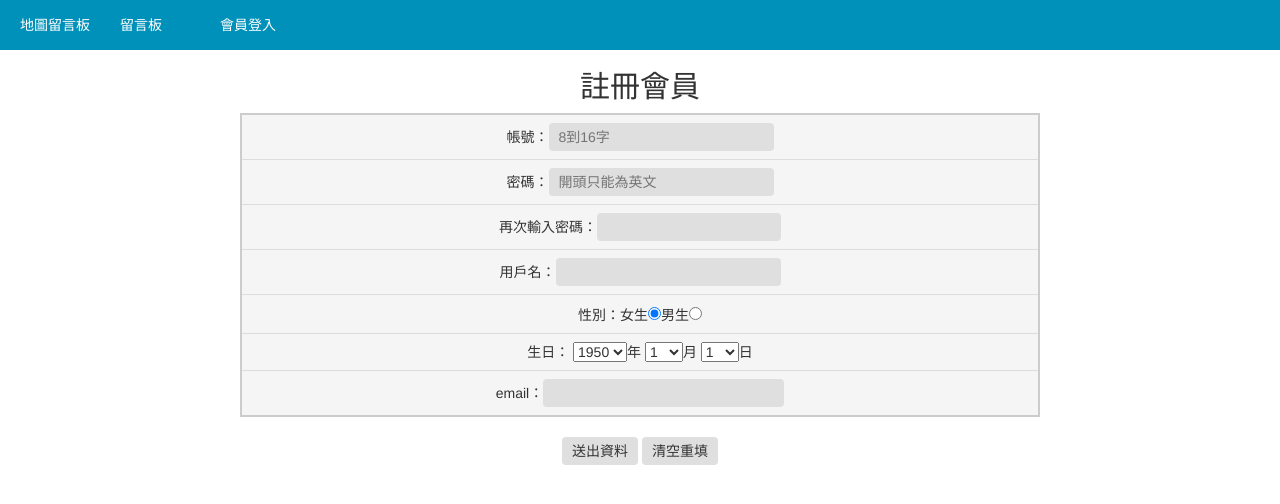
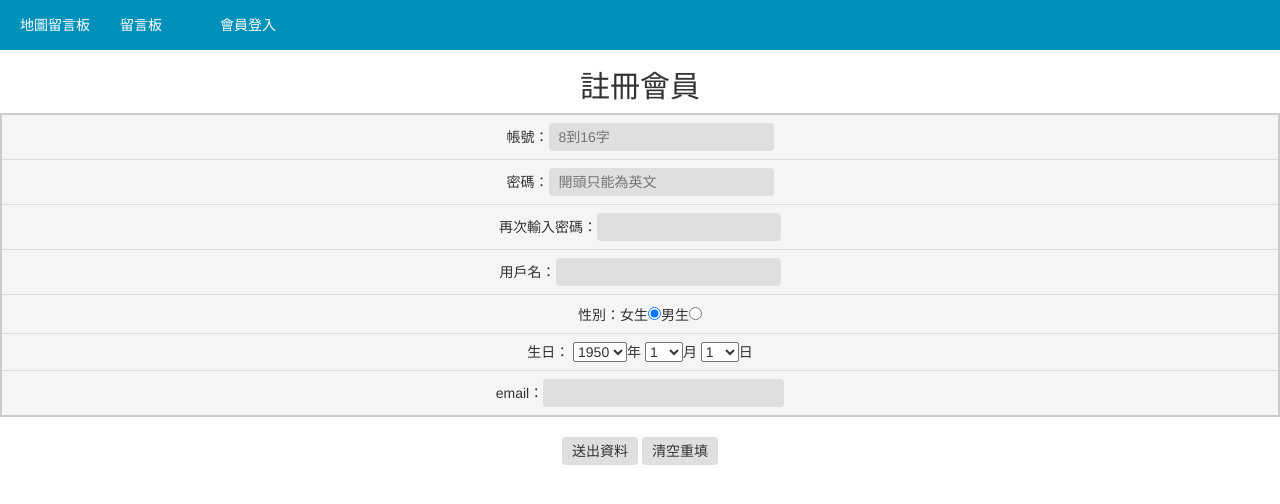
Before and after one commit to spdcs/mapbbs, a PHP site: page /register.php in a window 1280 px wide. Shown: the top 504 px of the page. Run offline with PHP 8.4, Linux system fonts and the light colour scheme.

Commit message:
璇璇26小時沒吃飯

```diff
--- a/assets/css/global.css
+++ b/assets/css/global.css
@@ -132,7 +132,7 @@ h3{
 .container1{
     margin:auto;
     background-color:#f5f5f5;
-    width:800px;
+    width:100%;
     padding-bottom:0px;
 }
 .index1{
--- a/update.php
+++ b/update.php
@@ -98,5 +98,6 @@ else
     <div class="login1">
         <input type=submit name=submit align="center" value=確定
     </div>
+    </div>
 </form>
     </body>
```
